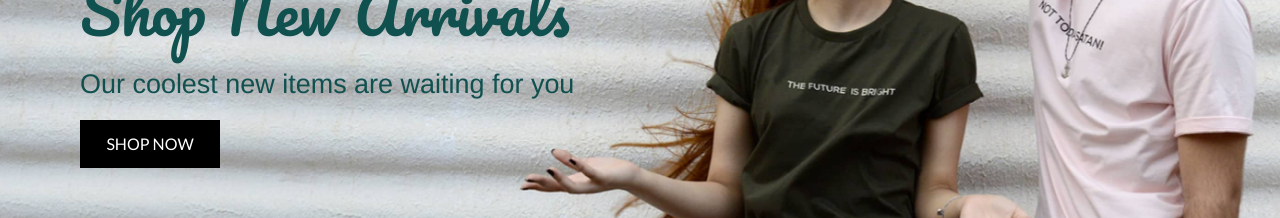
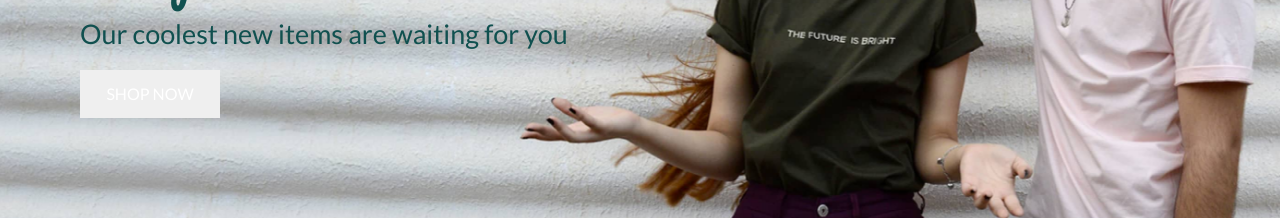
Before and after one commit to rameyrobo/dyode, a Vue app: page / in a window 1280 px wide. Shown: the part 312-530 px from the top of the page. Built offline with nearby package versions, Linux system fonts and the light colour scheme.

Commit message:
Fixed errors in global styles

```diff
--- a/src/App.vue
+++ b/src/App.vue
@@ -62,12 +62,10 @@ export default {
 
 <style lang="scss">
 #app {
-  font-family: Avenir, Helvetica, Arial, sans-serif;
+  font-family: Lato, Helvetica, Arial, sans-serif;
   -webkit-font-smoothing: antialiased;
   -moz-osx-font-smoothing: grayscale;
   text-align: center;
-  color: #2c3e50;
-  margin-top: 60px;
 }
 
 </style>
--- a/src/assets/styles/element-variables.scss
+++ b/src/assets/styles/element-variables.scss
@@ -58,13 +58,16 @@ $color-black: #000000 !default;
     color: $color-black !important;
 }
 .main-color-bg {
-    color: $main-color !important;
+    background-color: $main-color !important;
 }
 .white-bg {
     background-color: $color-white !important;
 }
 .black-bg {
     background-color: $color-black !important;
+}
+.transparent-bg {
+    background-color: transparent !important;
 }
 
 /* Theme Titles
@@ -92,9 +95,8 @@ h2 {
 /* Buttons
 -----------------------*/
 
-.shop-now {
+button, .button {
     font-family: $secondary-font-family;
-    background-color: $color-black;
     color: $color-white;
     text-transform: uppercase;
     @include font-size(1rem);
```
